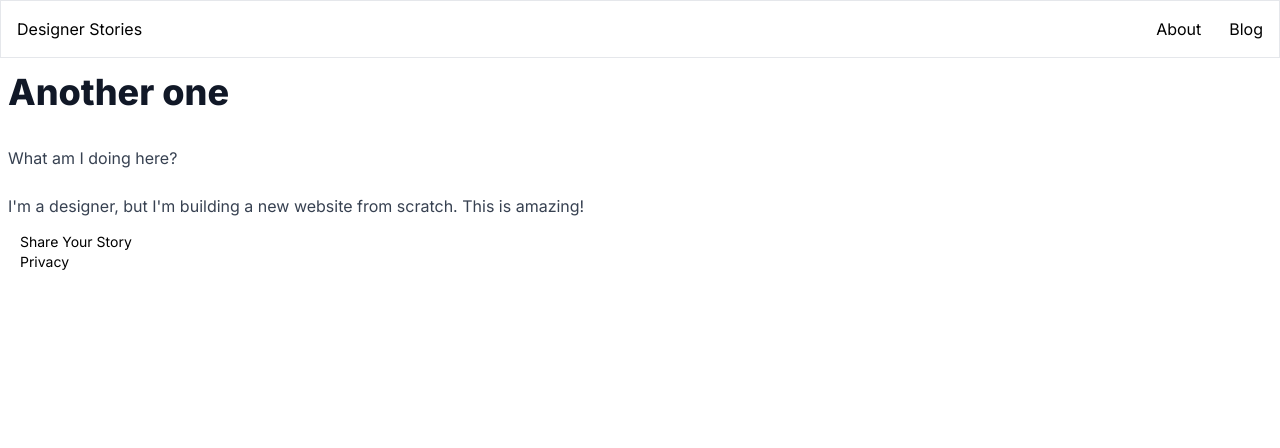
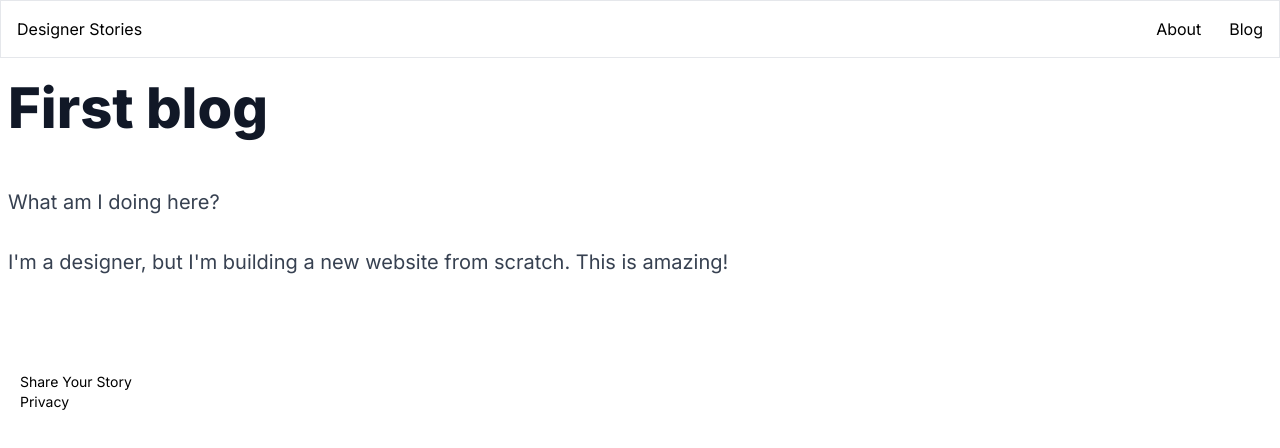
Before and after one commit to jaygal0/path-to-design, a Next.js app: page /blog/1.another-one in a window 1280 px wide. Shown: the top 448 px of the page. Built offline with nearby package versions, Linux system fonts and the light colour scheme.

Commit message:
responsive design blog listing and detail page

```diff
--- a/blogs/1.another-one.mdx
+++ b/blogs/1.another-one.mdx
@@ -1,11 +1,9 @@
 ---
-title: Another one
+title: First blog
 date: 30th May  2023
 description: Wahh, I just created another one
 ---
 
-# Another one
-
 What am I doing here?
 
 I'm a designer, but I'm building a new website from scratch. This is amazing!
--- a/blogs/2.yet-another-one.mdx
+++ b/blogs/2.yet-another-one.mdx
@@ -1,5 +1,5 @@
 ---
-title: My First Blog
+title: Second blog
 date: 23th June 2023
 description: Welcome to my first blog in next.js app
 ---
--- a/blogs/4.bloggg.mdx
+++ b/blogs/4.bloggg.mdx
@@ -1,5 +1,5 @@
 ---
-title: My second Blog
+title: Fourth blog
 date: 23th June 2023
 description: Welcome to my first blog in next.js app
 ---
--- a/src/app/(pages)/blog/[slug]/page.tsx
+++ b/src/app/(pages)/blog/[slug]/page.tsx
@@ -33,8 +33,8 @@ export default function Page({ params }: any) {
   const props = getPost(params);
 
   return (
-    <article className="prose">
-      <h1 className="">{props.fontMatter.title}</h1>
+    <article className="prose my-20 lg:prose-xl">
+      <h1>{props.fontMatter.title}</h1>
       <MDXRemote source={props.content}></MDXRemote>
     </article>
   );
--- a/tailwind.config.ts
+++ b/tailwind.config.ts
@@ -5,6 +5,7 @@ const config: Config = {
     "./src/pages/**/*.{js,ts,jsx,tsx,mdx}",
     "./components/**/*.{js,ts,jsx,tsx,mdx}",
     "./src/app/**/*.{js,ts,jsx,tsx,mdx}",
+    "./blogs/*.{js,ts,jsx,tsx,mdx}",
   ],
   theme: {
     extend: {
```
Also changed, not shown: mdx-components.tsx (+6 -6 lines), todo.txt, 1 other file (tests, documents, lock files or other folders).
